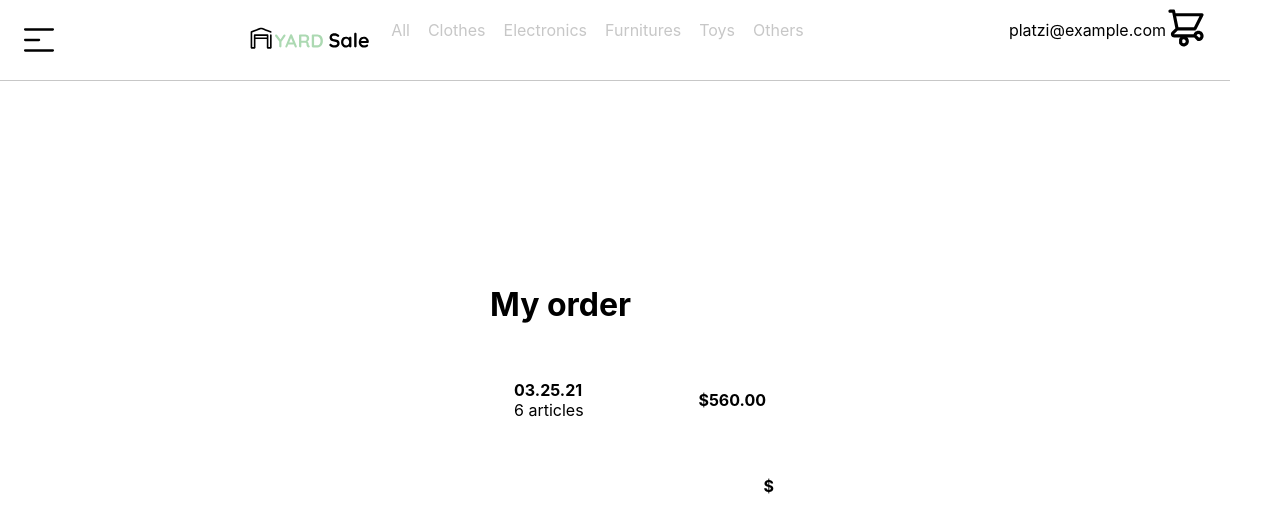
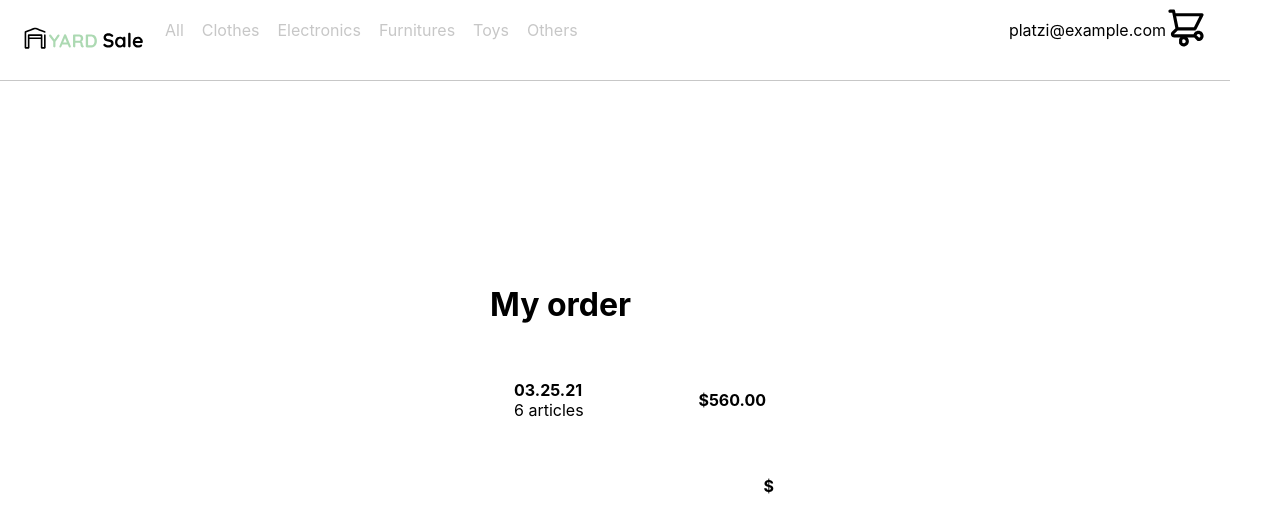
Before and after one commit to joseluis1061/YardSaleNextJS, a Next.js app: page /checkout in a window 1280 px wide. Shown: the top 532 px of the page. Built offline with nearby package versions, Linux system fonts and the light colour scheme.

Commit message:
Se agregaron algunos estilos para poder visualizar los estilos correctos de los componentes

```diff
--- a/src/components/Header.jsx
+++ b/src/components/Header.jsx
@@ -16,15 +16,12 @@ export const Header = () => {
 	return (
 		<>
 			<nav className={styles.Nav}>
-				<Image
-
-					width={30}
-					height={30}
-					src={menu} alt="menu" className={styles.menu} />
+				<img
+					src={menu.src} alt="menu" className={styles.menu}
+				/>
 				<div className={styles['navbar-left']}>
 					<Link href="/">
 						<Image
-
 							width={120}
 							height={80}
 							src={logo}
@@ -70,6 +67,7 @@ export const Header = () => {
 								{state.cart.length > 0 ? <div>{state.cart.length}</div> : null}
 						</li>
 					</ul>
+
 				</div>
 				{state.menuIsOpen && <Menu />}
 			</nav>
--- /dev/null
+++ b/src/pages/_document.js
@@ -0,0 +1,19 @@
+import Document, { Html, Head, Main, NextScript } from 'next/document';
+
+class MyDocument extends Document {
+  render() {
+    return (
+      <Html lang="en">
+        <Head>
+          <title>React Shop</title>
+        </Head>
+        <body>
+          <Main />
+          <NextScript />
+        </body>
+      </Html>
+    )
+  }
+};
+
+export default MyDocument;
--- a/src/pages/checkout.js
+++ b/src/pages/checkout.js
@@ -1,9 +1,14 @@
 import React from 'react';
+import Head from 'next/head';
 import {OrderItem} from '@components/OrderItem';
 import styles from '@styles/Checkout.module.scss';
 
 const Checkout = () => {
   return (
+    <>
+    <Head>
+      <title>Checkout</title>
+    </Head>
     <div className={styles.Checkout}>
       <div className={styles['Checkout-container']}>
         <h1 className={styles.title}>My order</h1>
@@ -19,6 +24,7 @@ const Checkout = () => {
         <OrderItem/>
       </div>
     </div>
+    </>
   );
 }
 
--- a/src/styles/Header.module.scss
+++ b/src/styles/Header.module.scss
@@ -9,6 +9,7 @@
   top: 0;
   background: white;
   width: calc(100% - 50px);
+  z-index: 1;
 }
 .menu {
   display: none;
--- a/src/styles/Menu.module.scss
+++ b/src/styles/Menu.module.scss
@@ -1,7 +1,7 @@
 @import 'vars';
 
 .Menu {
-  width: 100px;
+  width: 180px;
   height: auto;
   border: 1px solid $--very-light-pink;
   border-radius: 6px;
@@ -10,6 +10,7 @@
   top: 60px;
   right: 50px;
   background-color: white;
+  z-index: 1;
 }
 .Menu ul {
   list-style: none;
--- a/src/styles/MyOrder.module.scss
+++ b/src/styles/MyOrder.module.scss
@@ -11,7 +11,7 @@
   bottom: 0;
   border-radius: 6px;
   border: 1px solid $--very-light-pink;
-  z-index: 5;
+  z-index: 1;
 }
 .title-container {
   display: flex;
```
